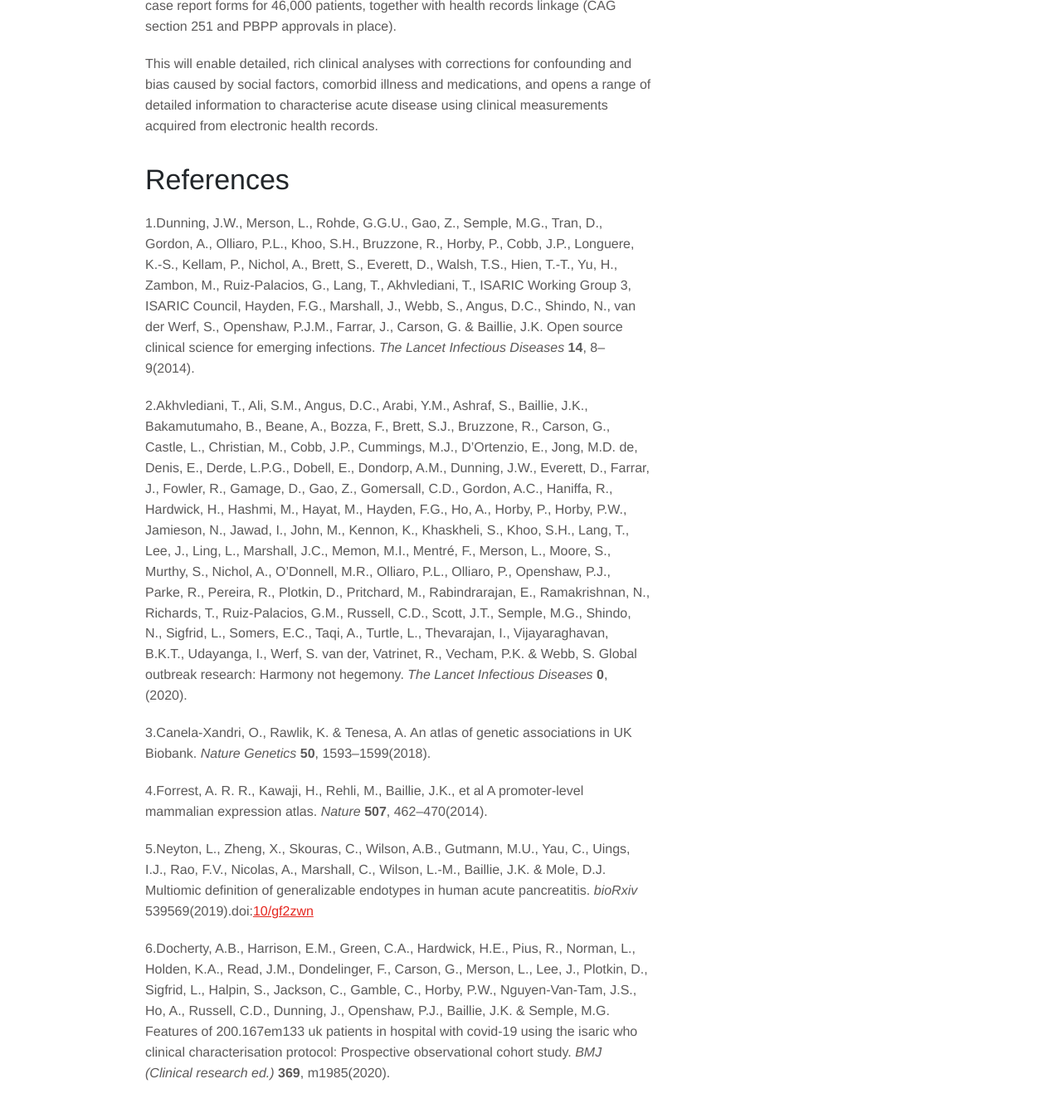
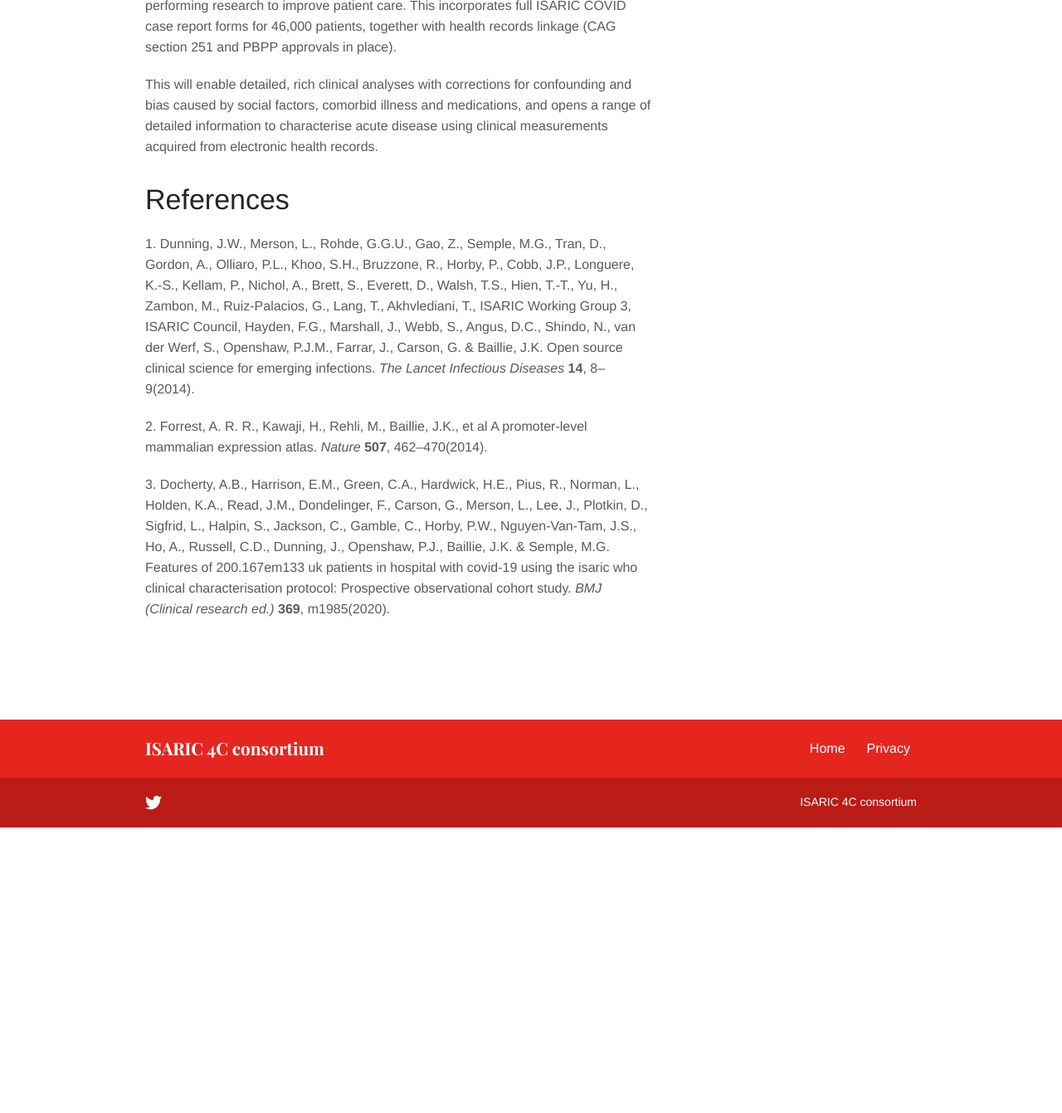
Before and after one commit to isaric4c/isaric4c.github.io, a Jekyll site: the page built from analysis-platform/index.md, in a window 1280 px wide and 1400 px high, scrolled down 3430 px. Shown: the top 1341 px of the window at 83% size. Built offline with Jekyll 4.4.1, drawn with Linux system fonts in a browser that asks for light colours; after the commit the page ends 4427 px from its top, so only the background shows below that; some of the changed text lies outside the part shown.

Commit message:
update protocols

```diff
--- a/_includes/analysisplatform.citemd.html
+++ b/_includes/analysisplatform.citemd.html
@@ -1,15 +1,15 @@
 <h1 id="isaric-4c-uk-national-covid-data-analysis-platform">ISARIC 4C UK national COVID data analysis platform</h1>
 <p>The <a href="https://isaric4c.net">ISARIC Coronavirus Clinical Characterisation Consortium (4C)</a> is the largest observational study of hospitalised patients with COVID-19 anyhwere in the world. Data are held in an integrated, accessible analysis platform from across multiple UK studies:</p>
 <ul>
-<li>prospective clinical data from 82419 cases</li>
-<li>biological measurements from research samples of blood, respiratory secretions, urine, and stool from 2513 cases</li>
-<li>the <a href="https://genomicc.org/uk">GenOMICC study</a>: whole genome sequence data from 4185 cases</li>
+<li>prospective clinical data from 102904 cases</li>
+<li>biological measurements from research samples of blood, respiratory secretions, urine, and stool from 2557 cases</li>
+<li>the <a href="https://genomicc.org/uk">GenOMICC study</a>: whole genome sequence data from 5758 cases</li>
 <li>follow-up clinical and biological data generated by the Post-Hospitalisation for COVID-19 follow-up study (PHOSP-COVID)</li>
 <li>deep immunological phenotyping data from across the UK Coronavirus Immunology Consortium (UK-CIC)</li>
 <li>linked patient records within the NHS Data Safe Haven</li>
 </ul>
 <figure>
-<embed src="https://baillielab.net/img/isaric4c/ISARIC_UKmap.svg" id="fig:map" style="width:60.0%" /><figcaption>Figure 1: ISARIC 4C study and data analysis platform</figcaption>
+<embed src="https://baillielab.net/img/isaric4c/ISARIC_UKmap.svg" id="fig:map" style="width:60.0%" /><figcaption aria-hidden="true">Figure 1: ISARIC 4C study and data analysis platform</figcaption>
 </figure>
 <h2 id="back-end-infrastructure">Back-end infrastructure</h2>
 <p>ISARIC 4C has developed a clinical and research data integration platform to facilitate integrative analyses of multi-omic, serial disease profiling, stratified by clinical phenotype and outcome. This is hosted on nationally-leading, exabyte-scale computational infrastructure including state-of-the-art security systems for protection of identifiable data, and high-performance CPU/GPU computing (the Edinburgh Parallel Compute Centre, EPCC, and ARCHER/ARCHER2).</p>
@@ -18,7 +18,7 @@
 <p>The default position is that data are contributed under embargo, prohibiting publication or general release until authorised by the data contributor. All contributors will agree to abide by this rule in good faith. Embargoed data will be available to other contributors during the embargo period, and will be released into the open analysis platform at or before the time of the first pre-print report.</p>
 <p>A critical determinant of success is building sufficient trust among contributors to ensure that data are contributed in an accessible format as early as possible. Data sharing within the ISARIC 4C consortium continues to have the support and goodwill of contributors, because: - there is a palpable urgency created by the COVID-19 crisis; - the platform has earned the trust of contributors and will maintain it by enforcing embargo rules; - there is a clear expectation from patients, the public, funders and government; - there is primary benefit to data contributors to gain access to other unpublished data and analysis platforms.</p>
 <h2 id="principles">Principles</h2>
-<p>ISARIC 4C is built on top of existing pandemic preparedness infrastructure, designed, established, maintained and tested during the interpandemic period (fig. 1),<span class="citation" data-cites="DunningOpensourceclinical2014"><sup>1</sup></span> and harmonised across the world.<span class="citation" data-cites="AkhvledianiGlobaloutbreakresearch2020a"><sup>2</sup></span> It is an open-access national resource: we have already shared data on 82419 participants and 4273 samples with 26 external groups.</p>
+<p>ISARIC 4C is built on top of existing pandemic preparedness infrastructure, designed, established, maintained and tested during the interpandemic period (fig. 1),<span class="citation" data-cites="dunningOpenSourceClinical2014"><sup>1</sup></span> and harmonised across the world.[DOI: 10/ggx55b] It is an open-access national resource: we have already shared data on 102904 participants and 4273 samples with 26 external groups.</p>
 <p>The success of ISARIC 4C is largely due to the following foundational principles:</p>
 <ul>
 <li>no group, funder, collaborator or other party will have exclusive access to data or samples</li>
@@ -26,9 +26,9 @@
 <li>all data generated using ISARIC 4C resources is shared in a machine-readable format within the Integrated Analysis Platform</li>
 </ul>
 <h2 id="open-analysis-platform-for-deidentified-data">Open analysis platform for deidentified data</h2>
-<p>The analysis platform is being used to provide itegrated analyses of genetic associations with multiple phenotypes,<span class="citation" data-cites="Canela-Xandriatlasgeneticassociations2018"><sup>3</sup></span> functional genomics,<span class="citation" data-cites="fantom5_2014"><sup>4</sup></span> and multi-omics critical illness trajectories,<span class="citation" data-cites="NeytonMultiomicdefinitiongeneralizable2019"><sup>5</sup></span> within the largest clinical study of COVID-19 anywhere in the world.<span class="citation" data-cites="DochertyFeatures20133patients2020"><sup>6</sup></span></p>
+<p>The analysis platform is being used to provide itegrated analyses of genetic associations with multiple phenotypes,<span class="citation" data-cites="Canela-Xandriatlasgeneticassociations2018"><sup><span class="citeproc-not-found" data-reference-id="Canela-Xandriatlasgeneticassociations2018"><strong>???</strong></span></sup></span> functional genomics,<span class="citation" data-cites="fantom5_2014"><sup>2</sup></span> and multi-omics critical illness trajectories,<span class="citation" data-cites="NeytonMultiomicdefinitiongeneralizable2019"><sup><span class="citeproc-not-found" data-reference-id="NeytonMultiomicdefinitiongeneralizable2019"><strong>???</strong></span></sup></span> within the largest clinical study of COVID-19 anywhere in the world.<span class="citation" data-cites="DochertyFeatures20133patients2020"><sup>3</sup></span></p>
 <figure>
-<embed src="https://baillielab.net/img/isaric4c/analysis_platform.svg" id="fig:dataplatform" style="width:80.0%" /><figcaption>Figure 2: Overlapping data for surviving members of the ISARIC 4C cohort.</figcaption>
+<embed src="https://baillielab.net/img/isaric4c/analysis_platform.svg" id="fig:dataplatform" style="width:80.0%" /><figcaption aria-hidden="true">Figure 2: Overlapping data for surviving members of the ISARIC 4C cohort.</figcaption>
 </figure>
 <p>The platform hosts overlapping datasets from across the UK. Individual patient consent enables sharing of linked whole-genome sequence data, whole-blood transcriptomics, proteomics, cytokine measurements, viral load and sequence, and clinical data. This will enable a range of discovery science with direct therapeutic applications, including subphenotype classification and extended causal inference using Mendelian randomisation and related approaches.</p>
 <p>Providing clean, linked, deidentified data in a format that is easily accessible to researchers from a range of backgrounds requires staff with a high level of skill in clinical epidemiology, data science, and software engineering. Data will be systematically cleansed and linked, missing data completed in an iterative process interacting with analysis teams, and presented in curated flat files and through an integrated relational database. This will be presented to users through four interfaces:</p>
@@ -41,25 +41,17 @@
 <p>Deidentified data will be available openly to <em>bona fide</em> researchers for unrestricted analyses</p>
 <h2 id="data-safe-haven">Data safe haven</h2>
 <p>A linked, secure NHS data safe haven will provide access to identifiable data, and data collected without individual patient consent, for qualified, approved researchers performing research to improve patient care. This incorporates full ISARIC COVID case report forms for 46,000 patients, together with health records linkage (CAG section 251 and PBPP approvals in place).</p>
-<p>This will enable detailed, rich clinical analyses with corrections for confounding and bias caused by social factors, comorbid illness and medications, and opens a range of detailed information to characterise acute disease using clinical measurements acquired from electronic health records.<!--automatically added by fixcitations--></p>
-<h1 id="references" class="unnumbered">References</h1>
+<p>This will enable detailed, rich clinical analyses with corrections for confounding and bias caused by social factors, comorbid illness and medications, and opens a range of detailed information to characterise acute disease using clinical measurements acquired from electronic health records.</p>
+<!--automatically added by fixcitations-->
+<h1 class="unnumbered" id="references">References</h1>
 <div id="refs" class="references" role="doc-bibliography">
-<div id="ref-DunningOpensourceclinical2014">
-<p>1.Dunning, J.W., Merson, L., Rohde, G.G.U., Gao, Z., Semple, M.G., Tran, D., Gordon, A., Olliaro, P.L., Khoo, S.H., Bruzzone, R., Horby, P., Cobb, J.P., Longuere, K.-S., Kellam, P., Nichol, A., Brett, S., Everett, D., Walsh, T.S., Hien, T.-T., Yu, H., Zambon, M., Ruiz-Palacios, G., Lang, T., Akhvlediani, T., ISARIC Working Group 3, ISARIC Council, Hayden, F.G., Marshall, J., Webb, S., Angus, D.C., Shindo, N., van der Werf, S., Openshaw, P.J.M., Farrar, J., Carson, G. &amp; Baillie, J.K. Open source clinical science for emerging infections. <em>The Lancet Infectious Diseases</em> <strong>14</strong>, 8–9(2014).</p>
-</div>
-<div id="ref-AkhvledianiGlobaloutbreakresearch2020a">
-<p>2.Akhvlediani, T., Ali, S.M., Angus, D.C., Arabi, Y.M., Ashraf, S., Baillie, J.K., Bakamutumaho, B., Beane, A., Bozza, F., Brett, S.J., Bruzzone, R., Carson, G., Castle, L., Christian, M., Cobb, J.P., Cummings, M.J., D’Ortenzio, E., Jong, M.D. de, Denis, E., Derde, L.P.G., Dobell, E., Dondorp, A.M., Dunning, J.W., Everett, D., Farrar, J., Fowler, R., Gamage, D., Gao, Z., Gomersall, C.D., Gordon, A.C., Haniffa, R., Hardwick, H., Hashmi, M., Hayat, M., Hayden, F.G., Ho, A., Horby, P., Horby, P.W., Jamieson, N., Jawad, I., John, M., Kennon, K., Khaskheli, S., Khoo, S.H., Lang, T., Lee, J., Ling, L., Marshall, J.C., Memon, M.I., Mentré, F., Merson, L., Moore, S., Murthy, S., Nichol, A., O’Donnell, M.R., Olliaro, P.L., Olliaro, P., Openshaw, P.J., Parke, R., Pereira, R., Plotkin, D., Pritchard, M., Rabindrarajan, E., Ramakrishnan, N., Richards, T., Ruiz-Palacios, G.M., Russell, C.D., Scott, J.T., Semple, M.G., Shindo, N., Sigfrid, L., Somers, E.C., Taqi, A., Turtle, L., Thevarajan, I., Vijayaraghavan, B.K.T., Udayanga, I., Werf, S. van der, Vatrinet, R., Vecham, P.K. &amp; Webb, S. Global outbreak research: Harmony not hegemony. <em>The Lancet Infectious Diseases</em> <strong>0</strong>, (2020).</p>
-</div>
-<div id="ref-Canela-Xandriatlasgeneticassociations2018">
-<p>3.Canela-Xandri, O., Rawlik, K. &amp; Tenesa, A. An atlas of genetic associations in UK Biobank. <em>Nature Genetics</em> <strong>50</strong>, 1593–1599(2018).</p>
+<div id="ref-dunningOpenSourceClinical2014">
+<p>1. Dunning, J.W., Merson, L., Rohde, G.G.U., Gao, Z., Semple, M.G., Tran, D., Gordon, A., Olliaro, P.L., Khoo, S.H., Bruzzone, R., Horby, P., Cobb, J.P., Longuere, K.-S., Kellam, P., Nichol, A., Brett, S., Everett, D., Walsh, T.S., Hien, T.-T., Yu, H., Zambon, M., Ruiz-Palacios, G., Lang, T., Akhvlediani, T., ISARIC Working Group 3, ISARIC Council, Hayden, F.G., Marshall, J., Webb, S., Angus, D.C., Shindo, N., van der Werf, S., Openshaw, P.J.M., Farrar, J., Carson, G. &amp; Baillie, J.K. Open source clinical science for emerging infections. <em>The Lancet Infectious Diseases</em> <strong>14</strong>, 8–9(2014).</p>
 </div>
 <div id="ref-fantom5_2014">
-<p>4.Forrest, A. R. R., Kawaji, H., Rehli, M., Baillie, J.K., et al A promoter-level mammalian expression atlas. <em>Nature</em> <strong>507</strong>, 462–470(2014).</p>
-</div>
-<div id="ref-NeytonMultiomicdefinitiongeneralizable2019">
-<p>5.Neyton, L., Zheng, X., Skouras, C., Wilson, A.B., Gutmann, M.U., Yau, C., Uings, I.J., Rao, F.V., Nicolas, A., Marshall, C., Wilson, L.-M., Baillie, J.K. &amp; Mole, D.J. Multiomic definition of generalizable endotypes in human acute pancreatitis. <em>bioRxiv</em> 539569(2019).doi:<a href="https://doi.org/10/gf2zwn">10/gf2zwn</a></p>
+<p>2. Forrest, A. R. R., Kawaji, H., Rehli, M., Baillie, J.K., et al A promoter-level mammalian expression atlas. <em>Nature</em> <strong>507</strong>, 462–470(2014).</p>
 </div>
 <div id="ref-DochertyFeatures20133patients2020">
-<p>6.Docherty, A.B., Harrison, E.M., Green, C.A., Hardwick, H.E., Pius, R., Norman, L., Holden, K.A., Read, J.M., Dondelinger, F., Carson, G., Merson, L., Lee, J., Plotkin, D., Sigfrid, L., Halpin, S., Jackson, C., Gamble, C., Horby, P.W., Nguyen-Van-Tam, J.S., Ho, A., Russell, C.D., Dunning, J., Openshaw, P.J., Baillie, J.K. &amp; Semple, M.G. Features of 200.167em133 uk patients in hospital with covid-19 using the isaric who clinical characterisation protocol: Prospective observational cohort study. <em>BMJ (Clinical research ed.)</em> <strong>369</strong>, m1985(2020).</p>
+<p>3. Docherty, A.B., Harrison, E.M., Green, C.A., Hardwick, H.E., Pius, R., Norman, L., Holden, K.A., Read, J.M., Dondelinger, F., Carson, G., Merson, L., Lee, J., Plotkin, D., Sigfrid, L., Halpin, S., Jackson, C., Gamble, C., Horby, P.W., Nguyen-Van-Tam, J.S., Ho, A., Russell, C.D., Dunning, J., Openshaw, P.J., Baillie, J.K. &amp; Semple, M.G. Features of 200.167em133 uk patients in hospital with covid-19 using the isaric who clinical characterisation protocol: Prospective observational cohort study. <em>BMJ (Clinical research ed.)</em> <strong>369</strong>, m1985(2020).</p>
 </div>
 </div>
```
Also changed, not shown: protocols/list.html (+4 -12 lines), 4 other files.
